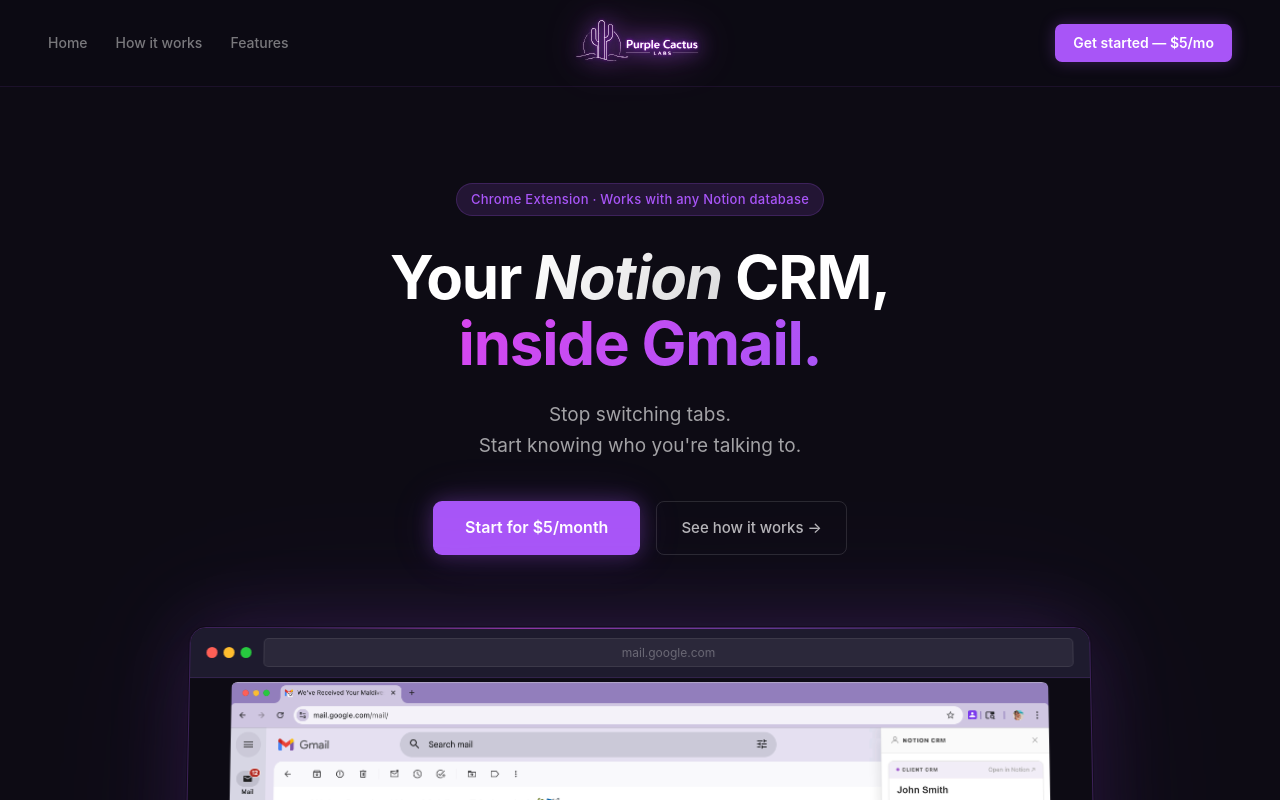
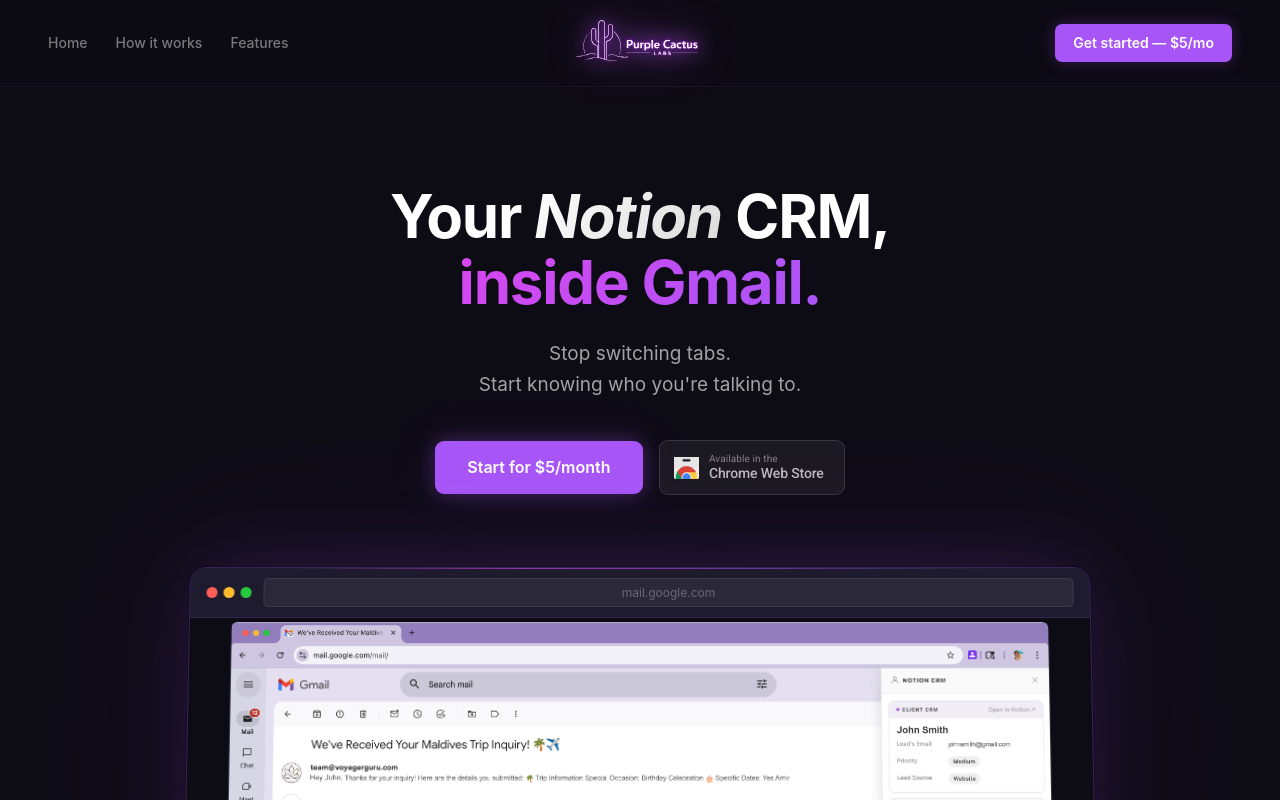
Before and after one commit to PurpleCactusLabs/website, a plain HTML site: page notion-gmail-sidebar/index.html in a window 1280 px wide. Shown: the top 800 px of the page. Drawn offline with Linux system fonts and the light colour scheme.

Commit message:
Add Chrome Web Store badge to landing page hero and pricing card
- Added Chrome Web Store badge (store icon PNG + styled two-line text) to hero section inline with CTA button
- Added same badge to pricing card below price/period
- Removed old purple pill badge ("Chrome Extension · Works with any Notion database") from hero
- Removed subtitle text, replaced with Chrome Web Store badge positioning
- Restored subtitle "Stop switching tabs / Start knowing who you're talking to" between headline and CTA row
- Matched badge height and border-radius to primary CTA button
- Loaded Roboto font for badge text to match official Google badge styling

```diff
--- a/notion-gmail-sidebar/index.html
+++ b/notion-gmail-sidebar/index.html
@@ -5,6 +5,9 @@
   <meta name="viewport" content="width=device-width, initial-scale=1.0" />
   <title>Notion CRM Sidebar — Your CRM, inside Gmail</title>
   <meta name="description" content="See your Notion CRM data instantly, without leaving Gmail. $5/month." />
+  <link rel="preconnect" href="https://fonts.googleapis.com">
+  <link rel="preconnect" href="https://fonts.gstatic.com" crossorigin>
+  <link href="https://fonts.googleapis.com/css2?family=Roboto:wght@400;500&display=swap" rel="stylesheet">
   <style>
     *, *::before, *::after { box-sizing: border-box; margin: 0; padding: 0; }
 
@@ -143,6 +146,66 @@
     .hero-deferred.visible {
       opacity: 1;
       transform: translateY(0);
+    }
+
+    /* CHROME WEB STORE BADGE */
+    .cws-badge {
+      display: inline-flex;
+      align-items: center;
+      gap: 10px;
+      background: rgba(255,255,255,0.06);
+      border: 1px solid rgba(255,255,255,0.12);
+      border-radius: 9px;
+      padding: 12px 20px 12px 14px;
+      text-decoration: none;
+      transition: border-color 0.2s, box-shadow 0.2s;
+    }
+
+    .cws-badge:hover {
+      border-color: rgba(168,85,247,0.35);
+      box-shadow: 0 0 16px rgba(168,85,247,0.12);
+    }
+
+    .cws-badge img {
+      height: 22px;
+      width: auto;
+      flex-shrink: 0;
+    }
+
+    .cws-badge-text {
+      display: flex;
+      flex-direction: column;
+      align-items: flex-start;
+      line-height: 1.2;
+      font-family: 'Roboto', -apple-system, BlinkMacSystemFont, sans-serif;
+      white-space: nowrap;
+    }
+
+    .cws-badge-sub {
+      font-size: 10px;
+      font-weight: 400;
+      color: rgba(255,255,255,0.45);
+      letter-spacing: 0.01em;
+    }
+
+    .cws-badge-main {
+      font-size: 14px;
+      font-weight: 500;
+      color: rgba(255,255,255,0.7);
+      letter-spacing: -0.01em;
+    }
+
+    .cws-badge:hover .cws-badge-sub {
+      color: rgba(255,255,255,0.6);
+    }
+
+    .cws-badge:hover .cws-badge-main {
+      color: rgba(255,255,255,0.9);
+    }
+
+    .cws-badge-wrap {
+      margin-top: 20px;
+      text-align: center;
     }
 
     /* HERO */
@@ -736,7 +799,6 @@
 
   <!-- HERO -->
   <section class="hero">
-    <div class="badge hero-deferred">Chrome Extension · Works with any Notion database</div>
     <h1>
       <span class="hero-line" id="hero-line-1">Your <span class="notion-word">Notion</span> CRM,</span>
       <span class="hero-line" id="hero-line-2"><em id="hero-em">inside Gmail.</em></span>
@@ -744,7 +806,10 @@
     <p class="hero-sub hero-deferred">Stop switching tabs.<br />Start knowing who you're talking to.</p>
     <div class="hero-actions hero-deferred">
       <a href="#pricing" class="btn-primary">Start for $5/month</a>
-      <a href="#how-it-works" class="btn-secondary">See how it works →</a>
+      <a href="https://chromewebstore.google.com/detail/notion-gmail-sidebar/jbeempeigcedfdpbpiphohpjlfclkedd" class="cws-badge" target="_blank" rel="noopener">
+        <img src="../google chrome-webstore-icon.png" alt="Chrome Web Store" />
+        <span class="cws-badge-text"><span class="cws-badge-sub">Available in the</span><span class="cws-badge-main">Chrome Web Store</span></span>
+      </a>
     </div>
 
     <!-- Browser mockup wrapper -->
@@ -852,6 +917,12 @@
       <div class="pricing-card">
         <div class="price"><sup>$</sup>5</div>
         <div class="price-period">per month · cancel anytime</div>
+        <div class="cws-badge-wrap" style="margin-top: 24px; margin-bottom: 28px;">
+          <a href="https://chromewebstore.google.com/detail/notion-gmail-sidebar/jbeempeigcedfdpbpiphohpjlfclkedd" class="cws-badge" target="_blank" rel="noopener">
+            <img src="../google chrome-webstore-icon.png" alt="Chrome Web Store" />
+            <span class="cws-badge-text"><span class="cws-badge-sub">Available in the</span><span class="cws-badge-main">Chrome Web Store</span></span>
+          </a>
+        </div>
         <ul class="pricing-features">
           <li>Notion CRM Sidebar Chrome extension</li>
           <li>Connect any Notion database</li>
```
Also changed, not shown: google chrome-webstore-icon.png (added).
